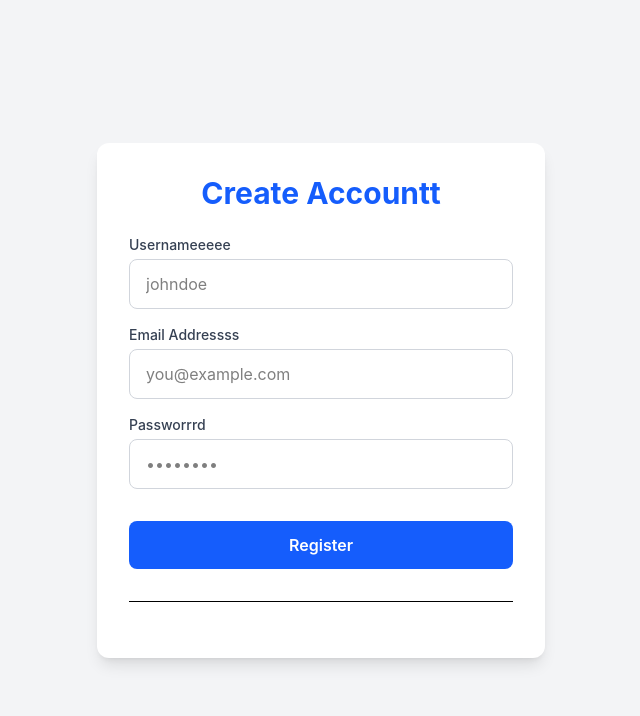
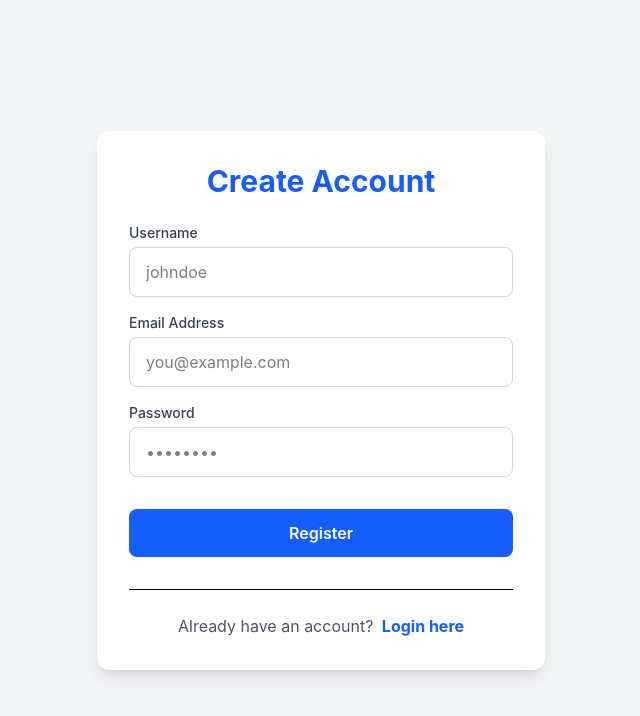
Before and after one commit to dipak560035/chat-app, a React app in the folder frontend/: page / in a window 1280 px wide. Both pictures are taken after typing "name@example.com", "Sample123" into the empty fields and a click on the button "Create Account". Shown: the top 716 px of the page, without its empty margins (319-959 px from the left). Built offline with nearby package versions, Linux system fonts and the light colour scheme; no server answers; the HTML template or start-up script is replaced by a standard one.

Commit message:
Update Register.jsx

```diff
--- a/frontend/src/components/Register.jsx
+++ b/frontend/src/components/Register.jsx
@@ -28,7 +28,7 @@ const Register = ({ onToggleMode }) => {
   return (
     <div className="flex items-center justify-center min-h-screen bg-gray-100 p-4">
       <div className="bg-white p-8 rounded-xl shadow-lg w-full max-w-md">
-        <h2 className="text-3xl font-bold mb-6 text-center text-blue-600">Create Accountt</h2>
+        <h2 className="text-3xl font-bold mb-6 text-center text-blue-600">Create Account</h2>
 
         {error && (
           <div className="bg-red-100 border-l-4 border-red-500 text-red-700 p-4 mb-6 rounded" role="alert">
@@ -38,7 +38,7 @@ const Register = ({ onToggleMode }) => {
 
         <form onSubmit={handleSubmit} className="space-y-4">
           <div>
-            <label className="block text-sm font-medium text-gray-700 mb-1">Usernameeeee</label>
+            <label className="block text-sm font-medium text-gray-700 mb-1">Username</label>
             <input
               type="text"
               className="w-full px-4 py-3 rounded-lg border border-gray-300 focus:ring-2 focus:ring-blue-500 focus:border-transparent outline-none transition"
@@ -51,7 +51,7 @@ const Register = ({ onToggleMode }) => {
           </div>
 
           <div>
-            <label className="block text-sm font-medium text-gray-700 mb-1">Email Addressss</label>
+            <label className="block text-sm font-medium text-gray-700 mb-1">Email Address</label>
             <input
               type="email"
               className="w-full px-4 py-3 rounded-lg border border-gray-300 focus:ring-2 focus:ring-blue-500 focus:border-transparent outline-none transition"
@@ -64,7 +64,7 @@ const Register = ({ onToggleMode }) => {
           </div>
 
           <div>
-            <label className="block text-sm font-medium text-gray-700 mb-1">Passworrrd</label>
+            <label className="block text-sm font-medium text-gray-700 mb-1">Password</label>
             <input
               type="password"
               className="w-full px-4 py-3 rounded-lg border border-gray-300 focus:ring-2 focus:ring-blue-500 focus:border-transparent outline-none transition"
@@ -88,7 +88,16 @@ const Register = ({ onToggleMode }) => {
         </form>
 
         <div className="mt-8 text-center border-t pt-6">
-
+          <p className="text-gray-600">
+            Already have an account?{' '}
+            <button
+              onClick={onToggleMode}
+              className="text-blue-600 font-bold hover:underline ml-1"
+              disabled={isLoading}
+            >
+              Login here
+            </button>
+          </p>
         </div>
       </div>
     </div>
@@ -96,152 +105,3 @@ const Register = ({ onToggleMode }) => {
 };
 
 export default Register;
-
-
-
-
-
-
-
-
-
-
-
-
-
-
-
-
-
-
-
-
-
-
-
-
-
-
-
-
-
-
-
-
-
-
-
-
-
-
-
-
-
-
-// import React, { useState } from 'react';
-// import { authAPI } from '../services/api';
-// import { useAuth } from '../context/AuthContext';
-
-// const Register = ({ onToggleMode }) => {
-//   const [username, setUsername] = useState('');
-//   const [email, setEmail] = useState('');
-//   const [password, setPassword] = useState('');
-//   const [error, setError] = useState('');
-//   const [isLoading, setIsLoading] = useState(false);
-//   const { login } = useAuth();
-
-//   const handleSubmit = async (e) => {
-//     e.preventDefault();
-//     setError('');
-//     setIsLoading(true);
-
-//     try {
-//       const { data } = await authAPI.register({ username, email, password });
-//       login(data);
-//     } catch (err) {
-//       setError(err.response?.data?.message || 'Registration failed. Please try again.');
-//     } finally {
-//       setIsLoading(false);
-//     }
-//   };
-
-//   return (
-//     <div className="flex items-center justify-center min-h-screen bg-gray-100 p-4">
-//       <div className="bg-white p-8 rounded-xl shadow-lg w-full max-w-md">
-//         <h2 className="text-3xl font-bold mb-6 text-center text-blue-600">Create Account</h2>
-
-//         {error && (
-//           <div className="bg-red-100 border-l-4 border-red-500 text-red-700 p-4 mb-6 rounded" role="alert">
-//             <p>{error}</p>
-//           </div>
-//         )}
-
-//         <form onSubmit={handleSubmit} className="space-y-4">
-//           <div>
-//             <label className="block text-sm font-medium text-gray-700 mb-1">Username</label>
-//             <input
-//               type="text"
-//               className="w-full px-4 py-3 rounded-lg border border-gray-300 focus:ring-2 focus:ring-blue-500 focus:border-transparent outline-none transition"
-//               placeholder="johndoe"
-//               value={username}
-//               onChange={(e) => setUsername(e.target.value)}
-//               required
-//               disabled={isLoading}
-//             />
-//           </div>
-
-//           <div>
-//             <label className="block text-sm font-medium text-gray-700 mb-1">Email Address</label>
-//             <input
-//               type="email"
-//               className="w-full px-4 py-3 rounded-lg border border-gray-300 focus:ring-2 focus:ring-blue-500 focus:border-transparent outline-none transition"
-//               placeholder="you@example.com"
-//               value={email}
-//               onChange={(e) => setEmail(e.target.value)}
-//               required
-//               disabled={isLoading}
-//             />
-//           </div>
-
-//           <div>
-//             <label className="block text-sm font-medium text-gray-700 mb-1">Password</label>
-//             <input
-//               type="password"
-//               className="w-full px-4 py-3 rounded-lg border border-gray-300 focus:ring-2 focus:ring-blue-500 focus:border-transparent outline-none transition"
-//               placeholder="••••••••"
-//               value={password}
-//               onChange={(e) => setPassword(e.target.value)}
-//               required
-//               disabled={isLoading}
-//             />
-//           </div>
-
-//           <button
-//             type="submit"
-//             className={`w-full py-3 px-4 rounded-lg text-white font-semibold transition duration-200 mt-4 ${
-//               isLoading ? 'bg-blue-400 cursor-not-allowed' : 'bg-blue-600 hover:bg-blue-700 active:transform active:scale-95'
-//             }`}
-//             disabled={isLoading}
-//           >
-//             {isLoading ? 'Creating Account...' : 'Register'}
-//           </button>
-//         </form>
-
-//         <div className="mt-8 text-center border-t pt-6">
-//           <p className="text-gray-600">
-//             Already have an account?{' '}
-//             <button
-//               onClick={onToggleMode}
-//               className="text-blue-600 font-bold hover:underline ml-1"
-//               disabled={isLoading}
-//             >
-//               Login here
-//             </button>
-//           </p>
-//         </div>
-//       </div>
-//     </div>
-//   );
-// };
-
-// export default Register;
```
